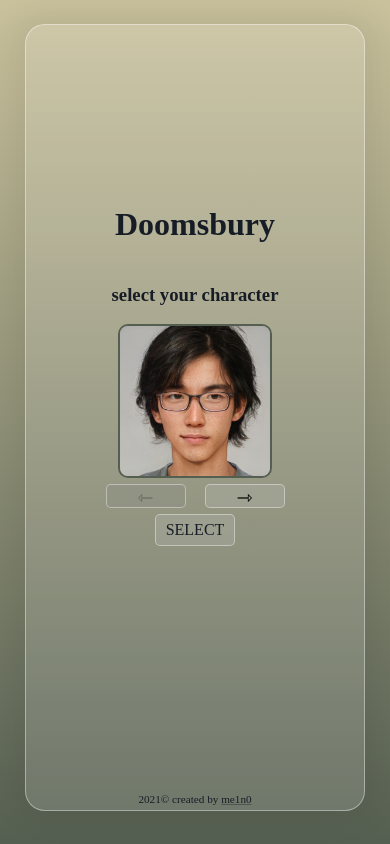
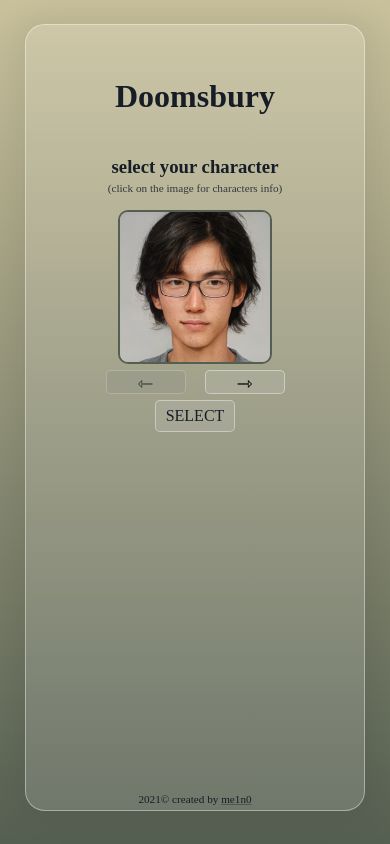
Before and after one commit to me1n0/doomsbury, a plain HTML site: page select.html in a window 390 px wide. Drawn offline with Linux system fonts and the light colour scheme; a web font is replaced by a local one.

Commit message:
second commit
improving mobile experience

```diff
--- a/select.html
+++ b/select.html
@@ -12,7 +12,8 @@
     <div class="main-div">
         <div class="content-div">
             <h1>Doomsbury</h1>
-            <h3>select your character</h3>
+            <h3 class="select-h3">select your character</h3>
+            <p class="info-p">(click on the image for characters info)</p>
             <div class="image-gallery">
                 <div class="gallery-img active">
                     <img src="1.jpeg" alt="one">
--- a/style.css
+++ b/style.css
@@ -26,16 +26,28 @@ body {
     align-items: center;
     flex-direction: column;
     height: 53vh;
-    padding-top: 10rem;
+    padding-top: 2rem;
     padding-bottom: 0;
     margin-bottom: 0;
     bottom: 0;
 }
-.content-div p {
+.welcome-p {
     text-align: center;
     margin-top: 0.2rem;
     margin-bottom: 0.2rem;
     width: 20rem;
+}
+.select-h3 {
+    margin-bottom: 0.3rem;
+}
+.info-p {
+    text-align: center;
+    margin-top: 0rem;
+    padding-top: 0;
+    margin-bottom: 1rem;
+    width: 15rem;
+    font-size: 0.7rem;
+    color: #171d26d2;
 }
 .footer-div {
     border: 0px solid black;
@@ -85,13 +97,16 @@ span a {
     width: 5rem;
     height: 2rem;
     font-size: 1.2rem;
+    text-align: center;
 }
 .strt-btn {
     margin-top: 1rem;
+    text-align: center;
 }
 .slct-btn{
     margin-top: 0.5rem;
     font-size: 1rem;
+    text-align: center;
 }
 .button1:hover {
     background-color: #d6d6d658;
@@ -139,6 +154,8 @@ span a {
 .btn:disabled {
     background-color: #85858538;
     cursor: not-allowed;
+    color: #171d26b9;
+    border: 1px solid #ffffff3a;
 }
 
 @media only screen and (max-width: 440px) {
```
Also changed, not shown: start.html (+2 -2 lines).
